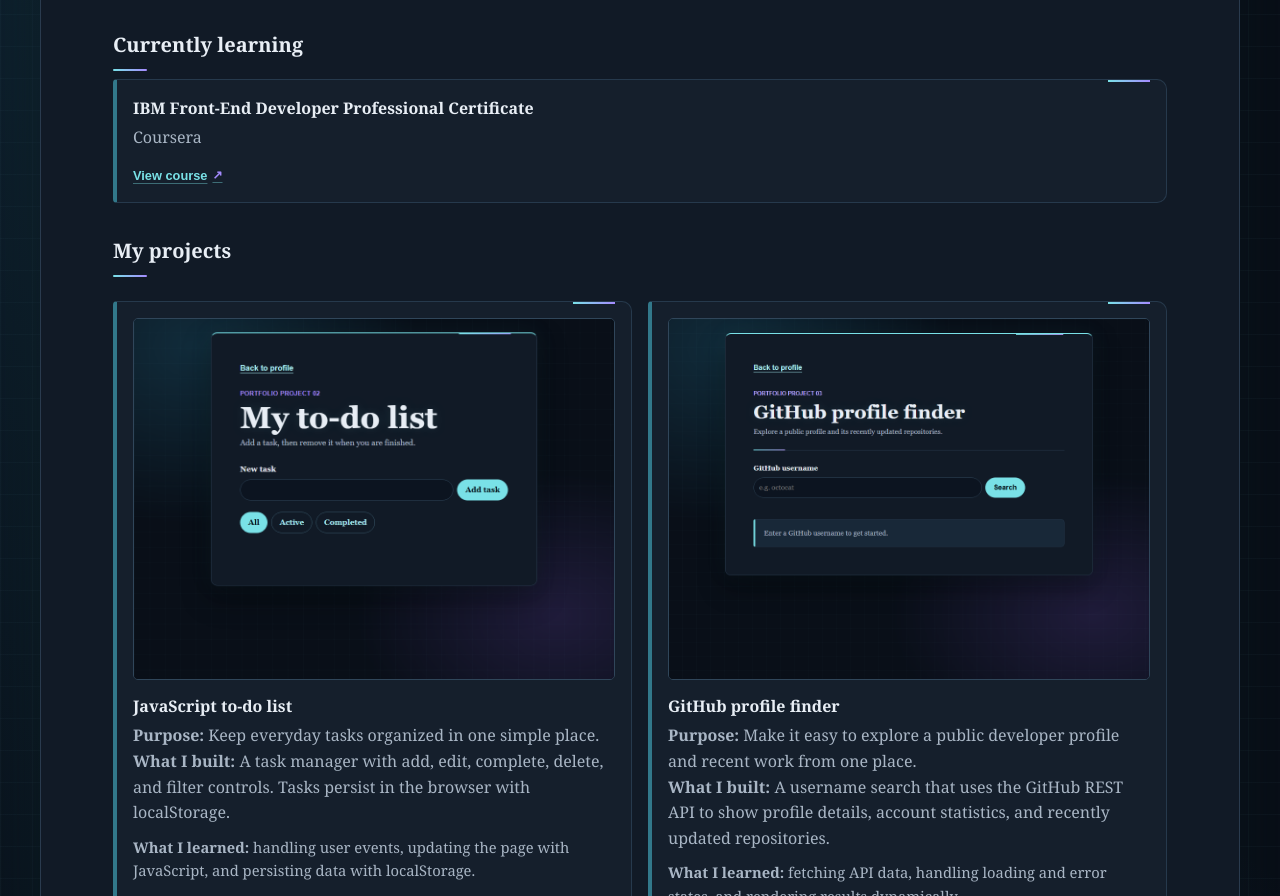
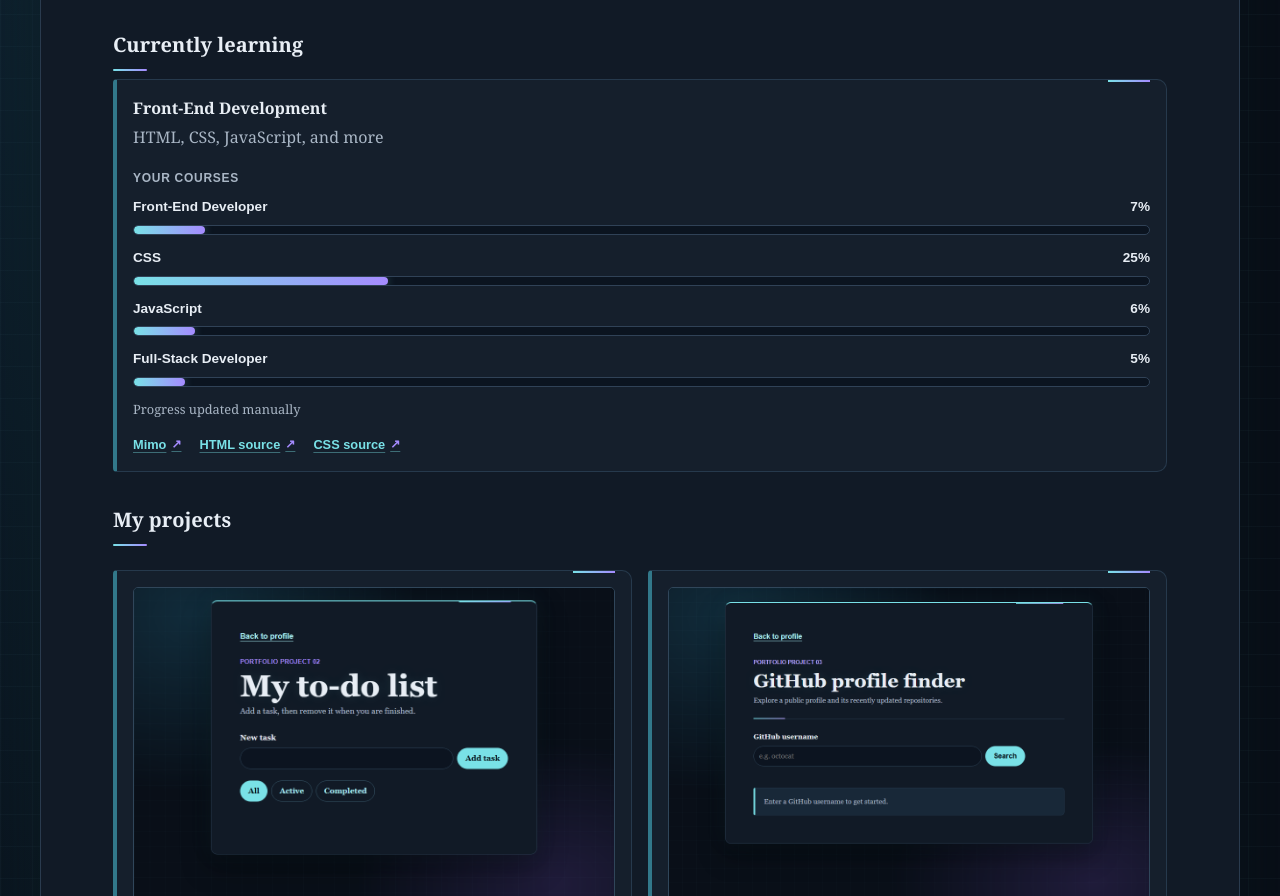
Before and after one commit to wjohansson94/portfolio, a plain HTML site: page index.html in a window 1280 px wide. Shown: the part 914-1810 px from the top of the page. Drawn offline with Linux system fonts and the light colour scheme.

Commit message:
Add files via upload

```diff
--- a/index.html
+++ b/index.html
@@ -62,15 +62,97 @@
         <section class="current-courses" aria-labelledby="current-courses-heading">
           <h2 id="current-courses-heading">Currently learning</h2>
           <article class="course-card">
-            <h3>IBM Front-End Developer Professional Certificate</h3>
-            <p>Coursera</p>
+            <h3>Front-End Development</h3>
+            <p>HTML, CSS, JavaScript, and more</p>
+            <h4 class="course-list-heading">Your courses</h4>
+            <ul class="course-progress-list">
+              <li class="course-progress-item">
+                <div class="course-progress-copy">
+                  <span>Front-End Developer</span>
+                  <span>7%</span>
+                </div>
+                <div
+                  class="course-progress"
+                  role="progressbar"
+                  aria-label="Front-End Developer course progress"
+                  aria-valuemin="0"
+                  aria-valuemax="100"
+                  aria-valuenow="7"
+                >
+                  <span class="course-progress-fill" style="width: 7%"></span>
+                </div>
+              </li>
+              <li class="course-progress-item">
+                <div class="course-progress-copy">
+                  <span>CSS</span>
+                  <span>25%</span>
+                </div>
+                <div
+                  class="course-progress"
+                  role="progressbar"
+                  aria-label="CSS course progress"
+                  aria-valuemin="0"
+                  aria-valuemax="100"
+                  aria-valuenow="25"
+                >
+                  <span class="course-progress-fill" style="width: 25%"></span>
+                </div>
+              </li>
+              <li class="course-progress-item">
+                <div class="course-progress-copy">
+                  <span>JavaScript</span>
+                  <span>6%</span>
+                </div>
+                <div
+                  class="course-progress"
+                  role="progressbar"
+                  aria-label="JavaScript course progress"
+                  aria-valuemin="0"
+                  aria-valuemax="100"
+                  aria-valuenow="6"
+                >
+                  <span class="course-progress-fill" style="width: 6%"></span>
+                </div>
+              </li>
+              <li class="course-progress-item">
+                <div class="course-progress-copy">
+                  <span>Full-Stack Developer</span>
+                  <span>5%</span>
+                </div>
+                <div
+                  class="course-progress"
+                  role="progressbar"
+                  aria-label="Full-Stack Developer course progress"
+                  aria-valuemin="0"
+                  aria-valuemax="100"
+                  aria-valuenow="5"
+                >
+                  <span class="course-progress-fill" style="width: 5%"></span>
+                </div>
+              </li>
+            </ul>
+            <p class="course-progress-note">Progress updated manually</p>
             <div class="project-links">
               <a
-                href="https://www.coursera.org/professional-certificates/ibm-frontend-developer"
+                href="https://mimo.org"
                 target="_blank"
                 rel="noreferrer"
               >
-                View course
+                Mimo
+              </a>
+              <a
+                href="https://github.com/wjohansson94/my-profile/blob/main/index.html"
+                target="_blank"
+                rel="noreferrer"
+              >
+                HTML source
+              </a>
+              <a
+                href="https://github.com/wjohansson94/my-profile/blob/main/style.css"
+                target="_blank"
+                rel="noreferrer"
+              >
+                CSS source
               </a>
             </div>
           </article>
--- a/style.css
+++ b/style.css
@@ -399,6 +399,55 @@ h2::after {
   color: var(--muted);
 }
 
+.course-progress-copy {
+  display: flex;
+  justify-content: space-between;
+  color: var(--ink);
+  font-family: Arial, sans-serif;
+  font-size: 0.85rem;
+  font-weight: bold;
+}
+
+.course-list-heading {
+  margin: 18px 0 8px;
+  color: var(--muted);
+  font-family: Arial, sans-serif;
+  font-size: 0.75rem;
+  letter-spacing: 0.06em;
+  text-transform: uppercase;
+}
+
+.course-progress-list {
+  display: grid;
+  gap: 12px;
+  padding: 0;
+  margin: 0;
+  list-style: none;
+}
+
+.course-progress {
+  height: 10px;
+  margin-top: 7px;
+  overflow: hidden;
+  background: #0b1420;
+  border: 1px solid #304257;
+  border-radius: 999px;
+}
+
+.course-progress-fill {
+  display: block;
+  height: 100%;
+  min-width: 4px;
+  background: linear-gradient(90deg, var(--accent-dark), #a58bff);
+  border-radius: inherit;
+  box-shadow: 0 0 10px rgba(121, 225, 231, 0.3);
+}
+
+.course-progress-note {
+  margin-top: 12px !important;
+  font-size: 0.8rem;
+}
+
 .certificates {
   grid-column: 1 / -1;
 }
```
Also changed, not shown: README.md.
